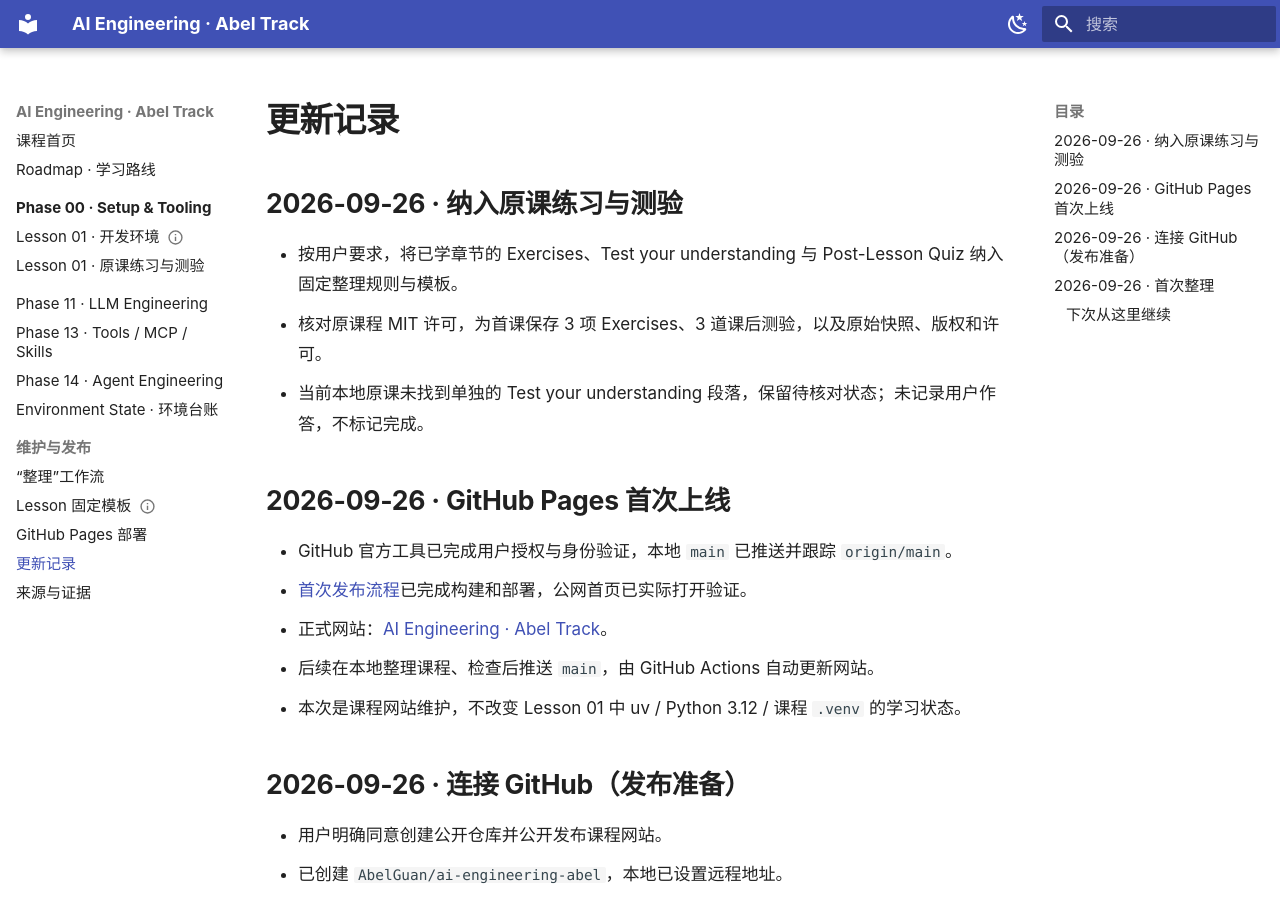
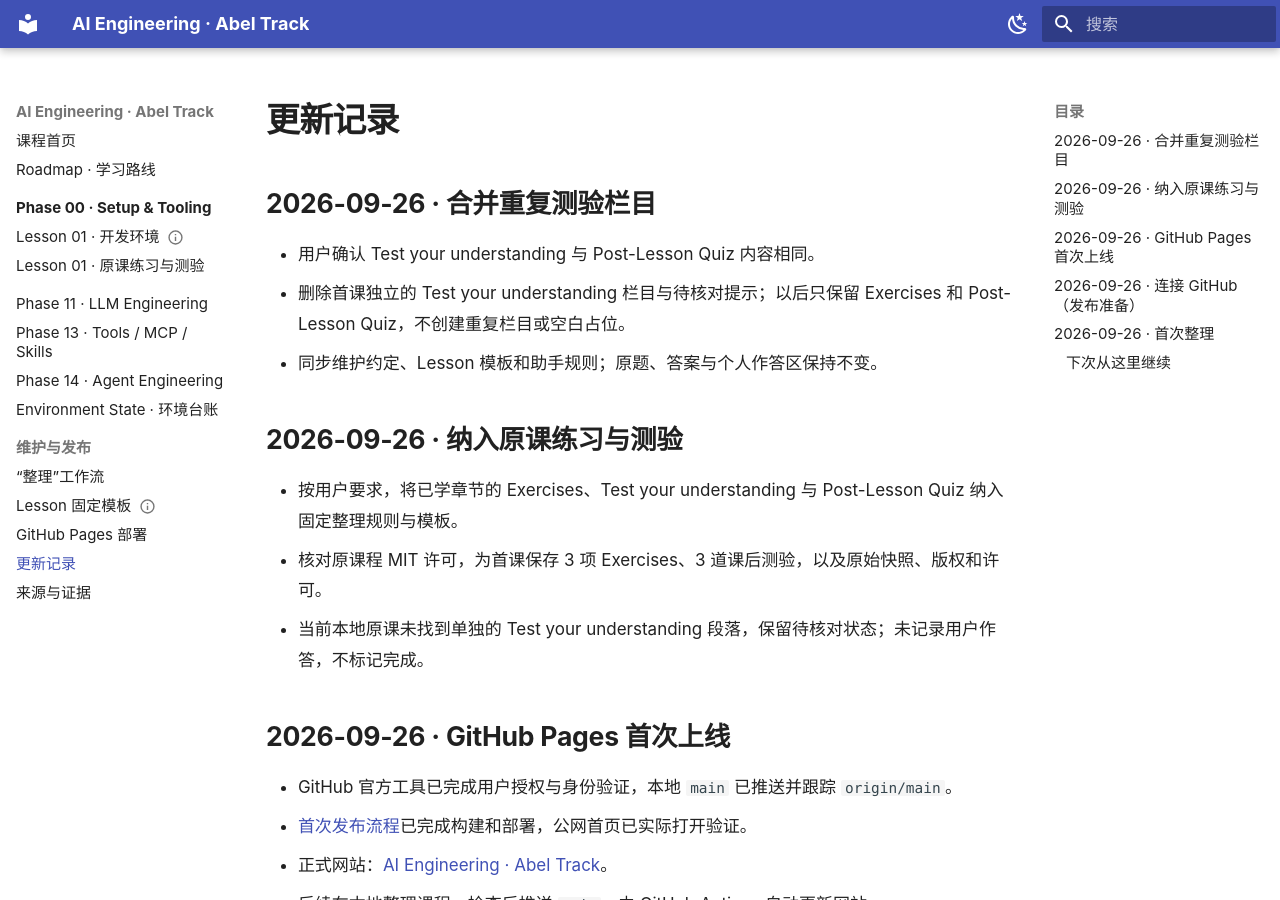
Before and after one commit to AbelGuan/ai-engineering-abel, an MkDocs documentation site: the page built from docs/changelog.md, in a window 1280 px wide and 900 px high. Built offline with MkDocs 1.6.1 and Material for MkDocs 9.7.7, drawn with Linux system fonts in a browser that asks for light colours.

Commit message:
Remove duplicate understanding quiz section and update maintenance rules

```diff
--- a/docs/changelog.md
+++ b/docs/changelog.md
@@ -1,4 +1,10 @@
 # 更新记录
+
+## 2026-09-26 · 合并重复测验栏目
+
+- 用户确认 Test your understanding 与 Post-Lesson Quiz 内容相同。
+- 删除首课独立的 Test your understanding 栏目与待核对提示；以后只保留 Exercises 和 Post-Lesson Quiz，不创建重复栏目或空白占位。
+- 同步维护约定、Lesson 模板和助手规则；原题、答案与个人作答区保持不变。
 
 ## 2026-09-26 · 纳入原课练习与测验
 
```
Also changed, not shown: AGENTS.md (+4 -2 lines), docs/maintenance.md (+3 -2 lines), docs/phases/00-setup-and-tooling/01-dev-environment-practice.md (+0 -4 lines), docs/templates/lesson-template.md (+1 -1 lines).
